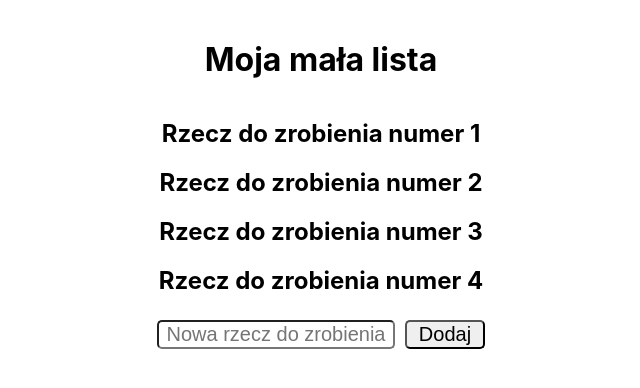
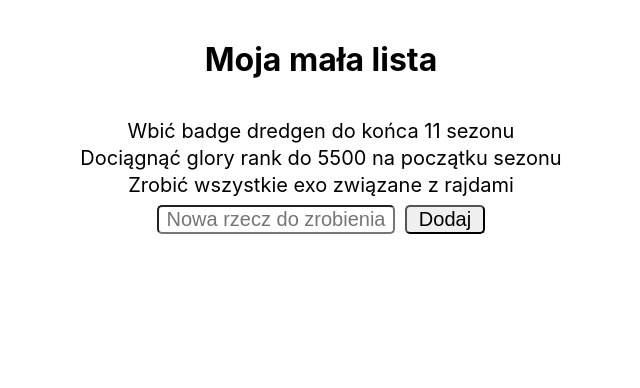
Before and after one commit to truepiotrek/padawan-app, a React (Create React App) app: page / in a window 1280 px wide. Shown: the top 388 px of the page, without its empty margins (319-959 px from the left). Built offline with nearby package versions, Linux system fonts and the light colour scheme.

Commit message:
finish adding new list items functionality, cleanup

```diff
--- a/src/App.css
+++ b/src/App.css
@@ -20,3 +20,7 @@
   border-radius: 5px;
   margin: 5px;
 }
+.list-item {
+  font-size: 20px;
+  margin: 3px;
+}
--- a/src/App.js
+++ b/src/App.js
@@ -1,9 +1,17 @@
-import React from 'react';
+import React, {useState} from 'react';
 import './App.css';
 import List from "./components/list";
 import AddItem from "./components/add-item";
 
 function App() {
+    const [state, setState] = useState(['Wbić badge dredgen do końca 11 sezonu',
+        'Dociągnąć glory rank do 5500 na początku sezonu',
+        'Zrobić wszystkie exo związane z rajdami']);
+
+    function addNewListItem(newListItem){
+        setState([newListItem, ...state]); // stworz nowa tabele z zawartoscia state, dodaj nowy element na początek
+    }
+
     return (
         <div className="App">
             <div className="header">
@@ -11,8 +19,8 @@ function App() {
                     Moja mała lista
                 </h1>
             </div>
-            <List />
-            <AddItem />
+            <List data={state} />
+            <AddItem onAdd={addNewListItem} />
         </div>
     );
 }
--- a/src/components/add-item.js
+++ b/src/components/add-item.js
@@ -1,10 +1,25 @@
-import React from 'react';
+import React, {useState} from 'react';
 
 function AddItem(props) {
+    const [valueInput, setState] = useState('')
+
+    function handleInputChange(event){
+        setState(event.target.value);
+    }
+
+    function handleSubmit(event){
+        event.preventDefault();
+        props.onAdd(valueInput);
+        setState('');
+    }
+
+    // console.log(props);
+
     return (
         <div className="add-item">
-            <input type="text" placeholder="Nowa rzecz do zrobienia" className="new-item-input"/>
-            <input type="button" value="Dodaj" className="button-add"/>
+            <input type="text" placeholder="Nowa rzecz do zrobienia" value={valueInput} className="new-item-input"
+                   onChange={handleInputChange}/>
+            <input type="button" value="Dodaj" className="button-add" onClick={handleSubmit}/>
         </div>
     )
 };
--- a/src/components/list.js
+++ b/src/components/list.js
@@ -3,18 +3,9 @@ import React from 'react';
 function List(props) {
     return (
         <div className="list">
-            <h2>
-                Rzecz do zrobienia numer 1
-            </h2>
-            <h2>
-                Rzecz do zrobienia numer 2
-            </h2>
-            <h2>
-                Rzecz do zrobienia numer 3
-            </h2>
-            <h2>
-                Rzecz do zrobienia numer 4
-            </h2>
+            {props.data.map(function(arrayItem) {
+                return (<div className='list-item' key={arrayItem}>{arrayItem}</div>);
+            })}
         </div>
     )
 };
```
Also changed, not shown: public/index.html (+0 -9 lines).
